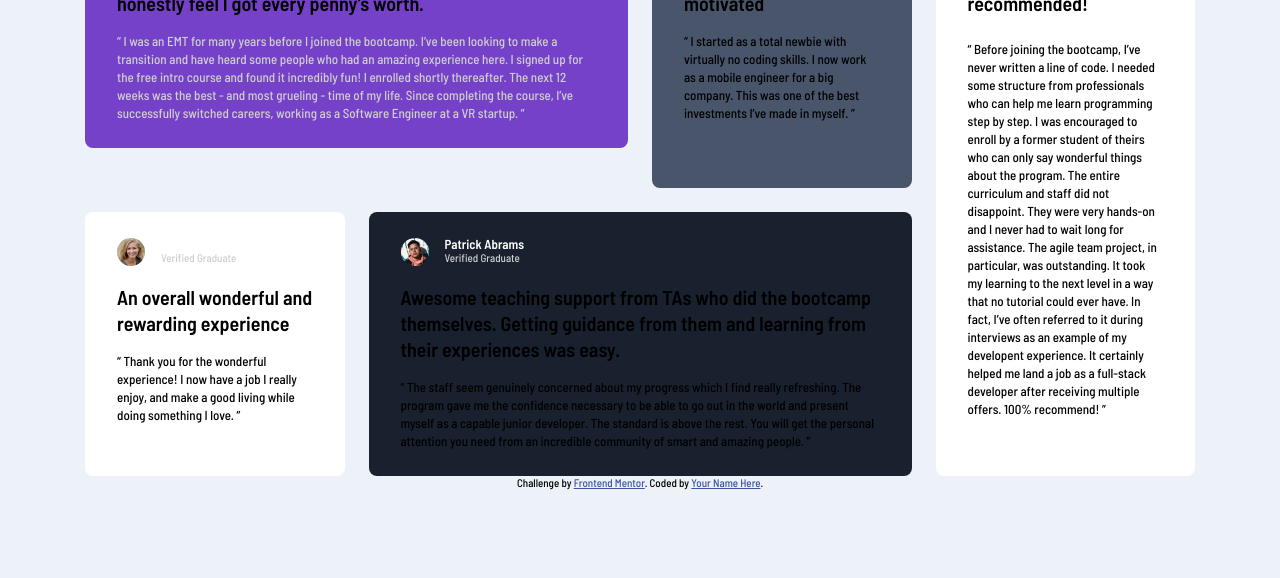
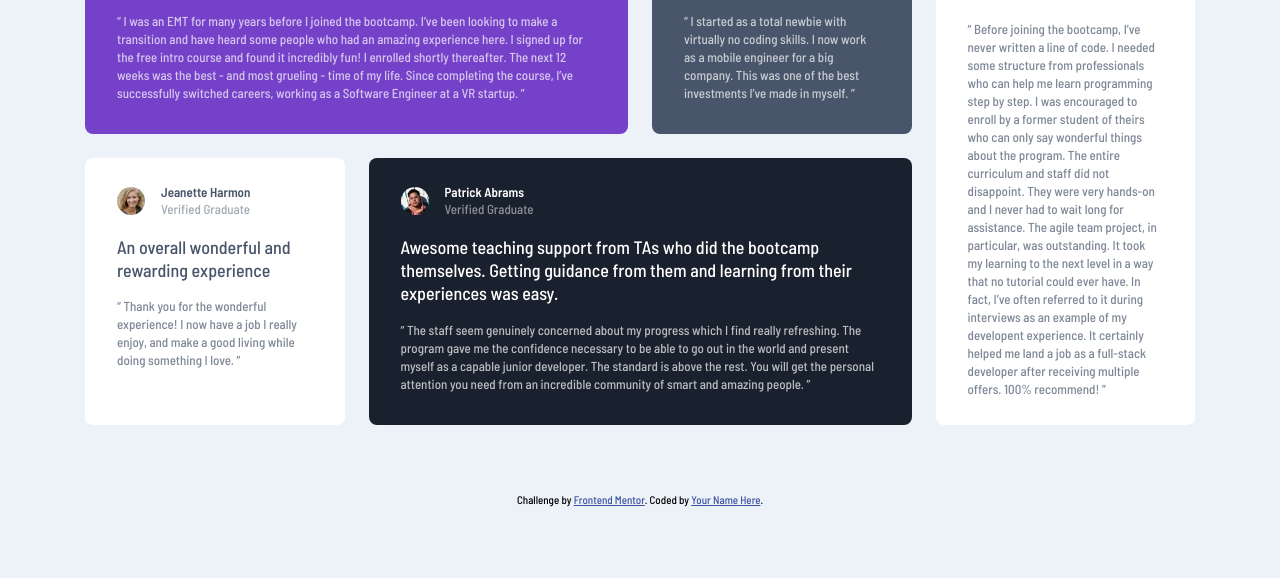
Before and after one commit to FreelanceNick/Testimonial-Grid-Section, a plain HTML site: page index.html in a window 1280 px wide. Shown: the part 222-800 px from the top of the page. Drawn offline with Linux system fonts and the light colour scheme.

Commit message:
Squashed bugs and updated typography

```diff
--- a/app/scss/2-base/_base.scss
+++ b/app/scss/2-base/_base.scss
@@ -4,16 +4,25 @@ body {
 
     background: var(--lightGreyishBlue);
 
-    padding: 4.4375rem 2rem;
+    padding: 4.437rem 1.5rem 0;
 
     display: flex;
     flex-direction: column;
 
     justify-content: center;
     align-items: center;
+
+
+    @media (min-width: 40em) {
+        padding: 4.437rem 2rem;
+    }
 }
 
 .wrapper {
     max-width: 20.4375rem;
+    margin-bottom: auto;
+}
 
+.attribution {
+    margin-top: auto;
 }
--- a/app/scss/2-base/_typography.scss
+++ b/app/scss/2-base/_typography.scss
@@ -4,25 +4,31 @@ body {
 }
 
 .name {
+    color: var(--white);
+
     font-size: 0.8125rem;
-    line-height: 1em;
-
-    color: var(--white);
 }
 
 .status {
-    font-size: 0.6875rem;
-    color: var(--lightGray);
+    color: var(--white);
+    opacity: .5;
+
+    font-size: 0.8125rem;
+
 }
 
 .highlight {
-    font-size: 1.25rem;
-    font-weight: 700;
+    color: var(--white);
+
+    font-size: 1.125rem;
 }
 
 .quote {
+    color: var(--white);
+    opacity: 0.7;
+
     font-size: 0.8125rem;
-    line-height: 1.385em;
+    line-height: 1.384em;
 }
 
 .one {
@@ -30,17 +36,21 @@ body {
     .highlight {
         margin-bottom: 1rem;
     }
+}
 
+.three,
+.five {
+
+    .name,
+    .status,
+    .highlight,
     .quote {
-        color: var(--lightGray);
+        color: var(--darkGreyishBlue);
+
     }
 }
 
 .five {
-    .name {
-        color: var(--darkGreyishBlue);
-    }
-
     .highlight {
         margin-bottom: 1.5rem;
     }
--- a/app/scss/3-components/_card.scss
+++ b/app/scss/3-components/_card.scss
@@ -12,8 +12,6 @@
 /* Card Layout -- START */
 .one {
     background: var(--mediumViolet);
-
-    margin-bottom: 2.5rem;
 
     @media (min-width: 40em) {
         .highlight {
@@ -43,13 +41,13 @@
     display: flex;
     align-items: center;
 
-    gap: 1rem;
-
     margin-bottom: 1.125rem;
 }
 
 .photo {
     width: 1.75rem;
+
+    margin-right: 1rem;
 
     border-radius: 50%;
 }
--- a/app/scss/4-layouts/_grid.scss
+++ b/app/scss/4-layouts/_grid.scss
@@ -4,7 +4,8 @@
 
     display: grid;
     grid-template-columns: 1fr;
-    grid-template-areas: "c1"
+    grid-template-areas:
+        "c1"
         "c2"
         "c3"
         "c4"
@@ -12,6 +13,21 @@
 
     grid-gap: 1.5rem;
 
+    @media (min-width: 40em) {
+        display: grid;
+        grid-template-columns: repeat(3, 1fr);
+        grid-template-areas:
+            "c1 c1 c3"
+            "c2 c4 c4"
+            "c5 c5 c5";
+    }
+
+    @media (min-width: 60em) {
+        display: grid;
+        grid-template-columns: repeat(4, 1fr);
+        grid-template-areas: "c1 c1 c2 c5"
+            "c3 c4 c4 c5";
+    }
 }
 
 .one {
@@ -33,21 +49,3 @@
 .five {
     grid-area: c5;
 }
-
-// Tablets
-@media (min-width: 40em) {
-    .wrapper {
-        display: grid;
-        grid-template-columns: repeat(3, 1fr);
-        grid-template-areas: "c1 c1 c3" "c2 c4 c4" "c5 c5 c5";
-    }
-}
-
-@media (min-width: 60em) {
-    .wrapper {
-        display: grid;
-        grid-template-columns: repeat(4, 1fr);
-        grid-template-areas: "c1 c1 c2 c5"
-                             "c3 c4 c4 c5";
-    }
-}
--- a/app/scss/style.scss
+++ b/app/scss/style.scss
@@ -7,7 +7,6 @@
 @use './2-base/typography';
 
 // 3 - Components (modules)
-@use './3-components/buttons';
 @use './3-components/card';
 
 // 4 - Layouts
```
Also changed, not shown: app/scss/3-components/_buttons.scss (deleted), index.html (indentation only), src/css/style.css, 1 other file.
